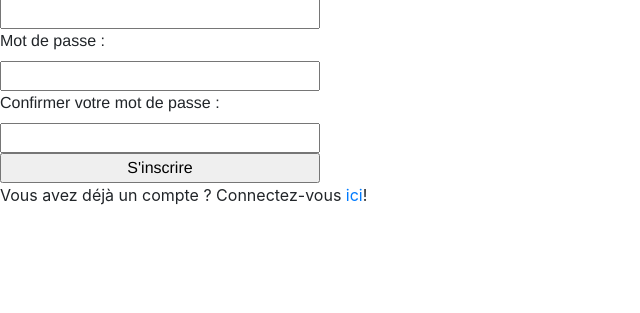
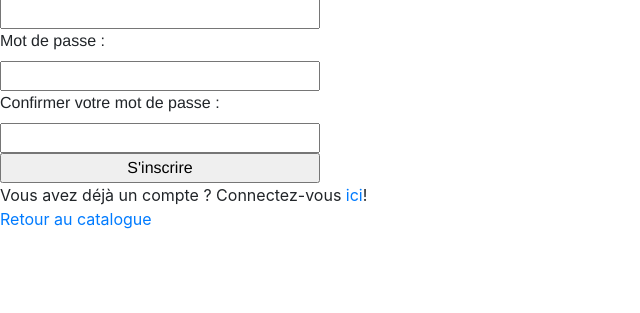
Before and after one commit to Marie-RoseChabot/TCH099, a PHP site: page /register.php in a window 1280 px wide. Shown: the part 425-738 px from the top of the page, without its empty margins (0-640 px from the left). Run offline with PHP 8.4, Linux system fonts and the light colour scheme.

Commit message:
retour au cataogue

```diff
--- a/login.php
+++ b/login.php
@@ -57,6 +57,7 @@ if($_SERVER["REQUEST_METHOD"] == "POST") {
         />
       </form>
       <div class="inscrire">Vous n'avez pas de compte ? Inscrivez-vous <a href="./register.php">ici</a>!
+      <div><a href="./index.php">Retour au catalogue</a></div>
       </div>
     </main>
   </body>
--- a/register.php
+++ b/register.php
@@ -93,6 +93,7 @@ if ($_SERVER["REQUEST_METHOD"] == "POST") {
         />
       </form>
       <div class="connecter">Vous avez déjà un compte ? Connectez-vous <a href="./login.php">ici</a>!
+      <div><a href="./index.php">Retour au catalogue</a></div>
     </main>
 
     </div>
```
